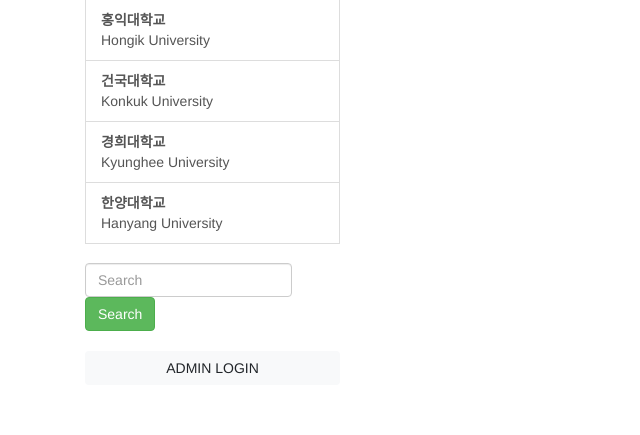
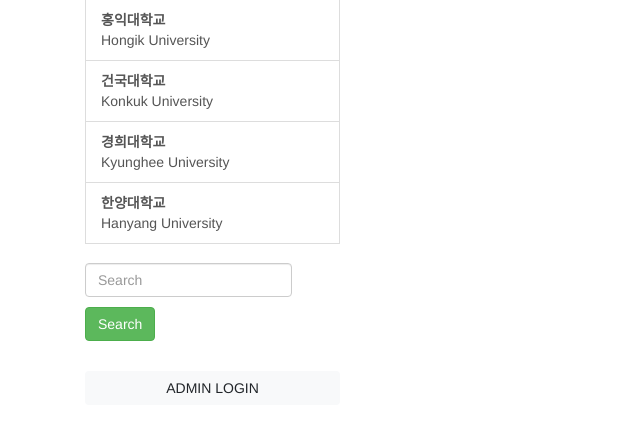
Before and after one commit to moa1520/restaurantProject, a PHP site: page / in a window 1280 px wide. Shown: the part 365-800 px from the top of the page, without its empty margins (0-640 px from the left). Run offline with PHP 8.4, Linux system fonts and the light colour scheme; data that the repository does not hold is empty.

Commit message:
메뉴 margin 값 조정

```diff
--- a/hansung.php
+++ b/hansung.php
@@ -52,7 +52,7 @@ $row = mysqli_fetch_array($result);
                         <br>
                         <form class="form-inline my-2 my-lg-0">
                             <input class="form-control mr-sm-3" type="search" placeholder="Search">
-                            <button class="btn btn-success my-2 my-sm-0" type="submit">Search</button>
+                            <button class="btn btn-success my-2 my-sm-3" type="submit">Search</button>
                         </form>
 
                         <br>
--- a/hanyang.php
+++ b/hanyang.php
@@ -52,7 +52,7 @@ $row = mysqli_fetch_array($result);
                         <br>
                         <form class="form-inline my-2 my-lg-0">
                             <input class="form-control mr-sm-3" type="search" placeholder="Search">
-                            <button class="btn btn-success my-2 my-sm-0" type="submit">Search</button>
+                            <button class="btn btn-success my-2 my-sm-3" type="submit">Search</button>
                         </form>
 
                         <br>
--- a/hongik.php
+++ b/hongik.php
@@ -52,7 +52,7 @@ $row = mysqli_fetch_array($result);
                         <br>
                         <form class="form-inline my-2 my-lg-0">
                             <input class="form-control mr-sm-3" type="search" placeholder="Search">
-                            <button class="btn btn-success my-2 my-sm-0" type="submit">Search</button>
+                            <button class="btn btn-success my-2 my-sm-3" type="submit">Search</button>
                         </form>
 
                         <br>
--- a/index.php
+++ b/index.php
@@ -83,7 +83,7 @@ $row = mysqli_fetch_array($result);
                         <br>
                         <form action="<?=$_SERVER['PHP_SELF']?>" method="get" class="form-inline my-2 my-lg-0">
                             <input class="form-control mr-sm-3" name="search" type="search" placeholder="Search">
-                            <button class="btn btn-success my-2 my-sm-0" type="submit">Search</button>
+                            <button class="btn btn-success my-2 my-sm-3" type="submit">Search</button>
                         </form>
 
                         <br>
--- a/kokmin.php
+++ b/kokmin.php
@@ -52,7 +52,7 @@ $row = mysqli_fetch_array($result);
                         <br>
                         <form class="form-inline my-2 my-lg-0">
                             <input class="form-control mr-sm-3" type="search" placeholder="Search">
-                            <button class="btn btn-success my-2 my-sm-0" type="submit">Search</button>
+                            <button class="btn btn-success my-2 my-sm-3" type="submit">Search</button>
                         </form>
 
                         <br>
--- a/konkuk.php
+++ b/konkuk.php
@@ -52,7 +52,7 @@ $row = mysqli_fetch_array($result);
                         <br>
                         <form class="form-inline my-2 my-lg-0">
                             <input class="form-control mr-sm-3" type="search" placeholder="Search">
-                            <button class="btn btn-success my-2 my-sm-0" type="submit">Search</button>
+                            <button class="btn btn-success my-2 my-sm-3" type="submit">Search</button>
                         </form>
 
                         <br>
--- a/kyunghee.php
+++ b/kyunghee.php
@@ -52,7 +52,7 @@ $row = mysqli_fetch_array($result);
                         <br>
                         <form class="form-inline my-2 my-lg-0">
                             <input class="form-control mr-sm-3" type="search" placeholder="Search">
-                            <button class="btn btn-success my-2 my-sm-0" type="submit">Search</button>
+                            <button class="btn btn-success my-2 my-sm-3" type="submit">Search</button>
                         </form>
 
                         <br>
```
